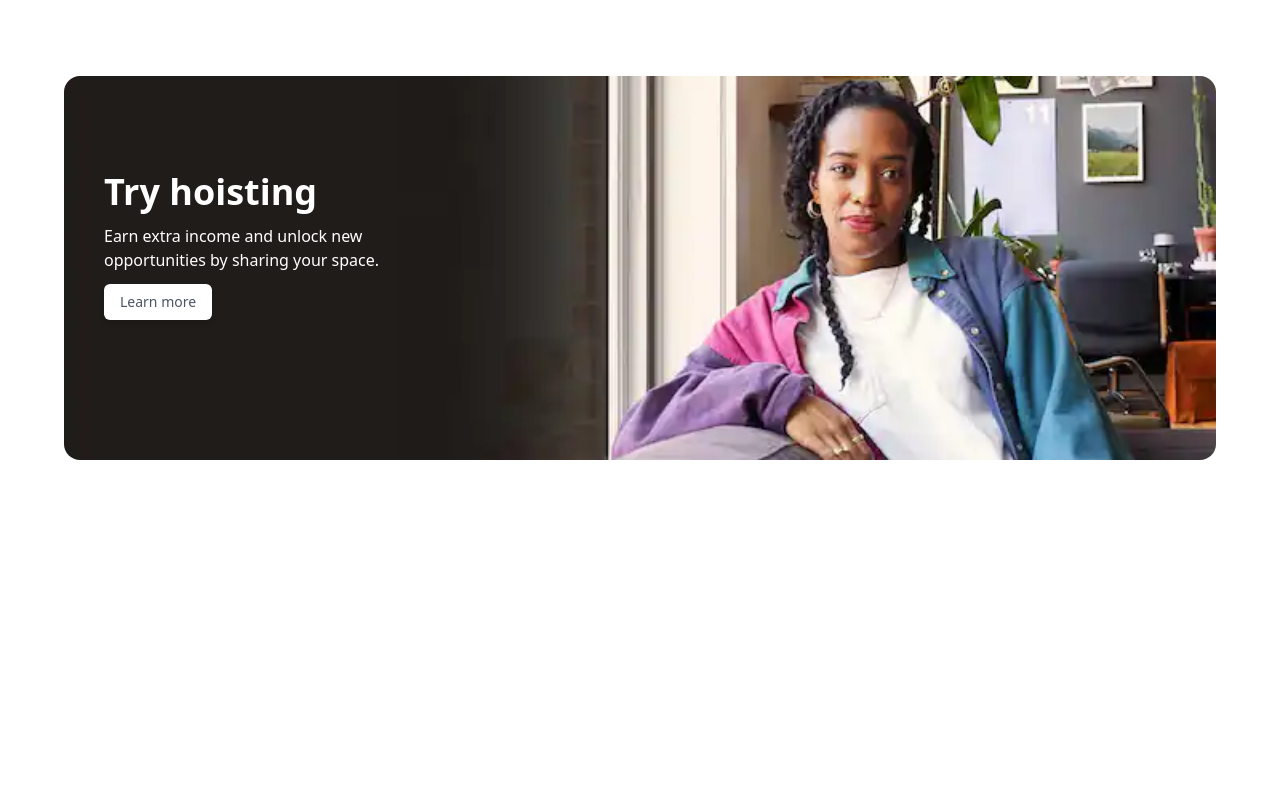
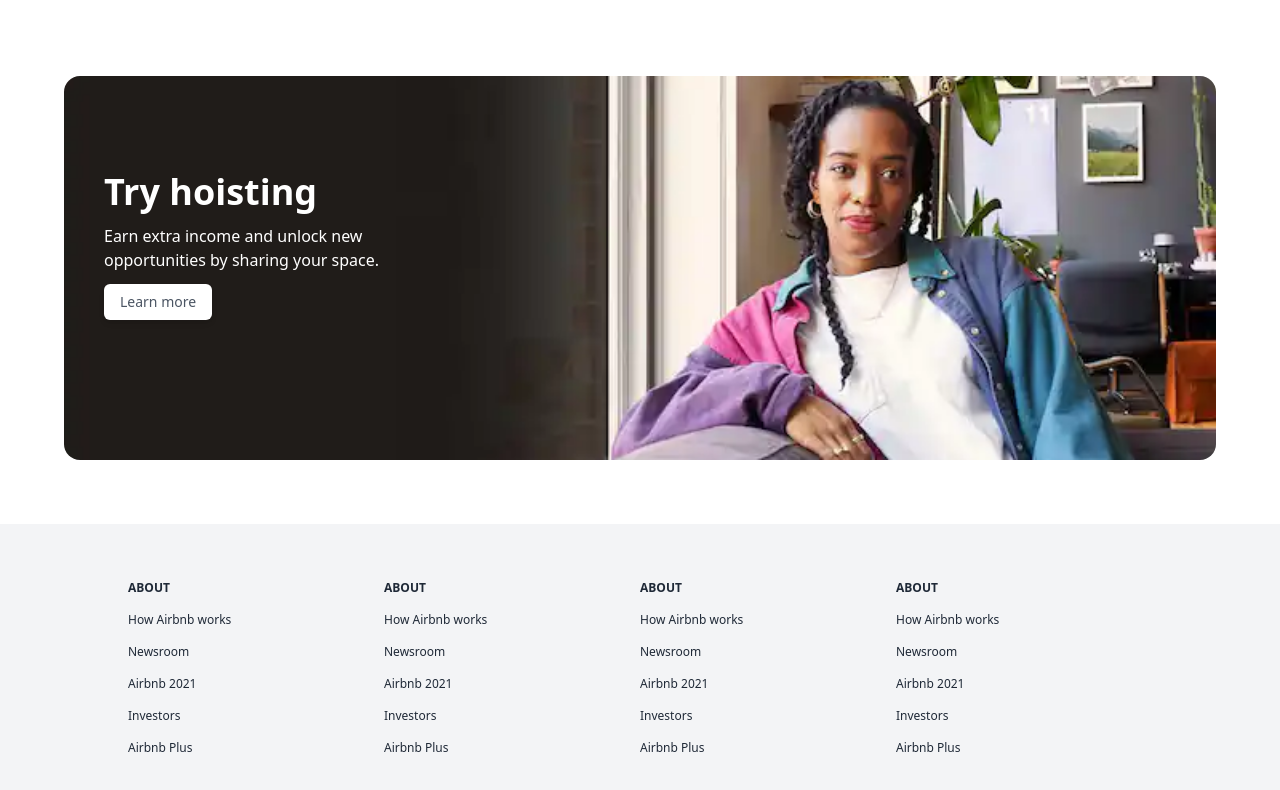
Before and after one commit to FamManh/airbnb, a Next.js app: page / in a window 1280 px wide. Shown: the part 1376-2166 px from the top of the page. Before the commit the page ends 1900 px from the top, so only its background shows below. Built offline with nearby package versions, Linux system fonts and the light colour scheme.

Commit message:
footer ui

```diff
--- /dev/null
+++ b/src/components/Footer.tsx
@@ -0,0 +1,42 @@
+import React from 'react'
+
+const Footer = () => {
+  return (
+    <div className="grid md:grid-cols-4 gap-y-10 px-32 py-14 bg-gray-100 text-gray-600">
+      <div className="space-y-4 text-xs text-gray-800">
+        <h5 className="font-bold">ABOUT</h5>
+        <p>How Airbnb works</p>
+        <p>Newsroom</p>
+        <p>Airbnb 2021</p>
+        <p>Investors</p>
+        <p>Airbnb Plus</p>
+      </div>
+      <div className="space-y-4 text-xs text-gray-800">
+        <h5 className="font-bold">ABOUT</h5>
+        <p>How Airbnb works</p>
+        <p>Newsroom</p>
+        <p>Airbnb 2021</p>
+        <p>Investors</p>
+        <p>Airbnb Plus</p>
+      </div>
+      <div className="space-y-4 text-xs text-gray-800">
+        <h5 className="font-bold">ABOUT</h5>
+        <p>How Airbnb works</p>
+        <p>Newsroom</p>
+        <p>Airbnb 2021</p>
+        <p>Investors</p>
+        <p>Airbnb Plus</p>
+      </div>
+      <div className="space-y-4 text-xs text-gray-800">
+        <h5 className="font-bold">ABOUT</h5>
+        <p>How Airbnb works</p>
+        <p>Newsroom</p>
+        <p>Airbnb 2021</p>
+        <p>Investors</p>
+        <p>Airbnb Plus</p>
+      </div>
+    </div>
+  )
+}
+
+export default Footer
--- a/src/components/Header.tsx
+++ b/src/components/Header.tsx
@@ -22,7 +22,7 @@ const Header = () => {
       </div>
       {/* Right side  */}
       <div className="flex items-center justify-end space-x-4 text-gray-500">
-        <p className="hidden md:inline-flex py-3 px-5 rounded-full hover:bg-gray-100 cursor-pointer">Become a host</p>
+        <p className="hidden lg:inline-flex py-3 px-5 rounded-full hover:bg-gray-100 cursor-pointer">Become a host</p>
         <GlobeAltIcon className="h-12 p-3 text-gray-600 hover:bg-gray-100 rounded-full cursor-pointer" />
         <div className="flex items-center space-x-2 p-2 cursor-pointer hover:shadow-lg border-2 rounded-full">
           <MenuIcon className="h-5 text-gray-600 " />
--- a/src/pages/index.tsx
+++ b/src/pages/index.tsx
@@ -8,6 +8,7 @@ import exploreData from 'data/exploreData.json'
 import liveAnywhereData from 'data/liveAnywhereData.json'
 import MediumCard from '@src/components/MediumCard'
 import LargeCard from '@src/components/LargeCard'
+import Footer from '@src/components/Footer'
 
 const largeCardData = {
   img: '/images/banner1.webp',
@@ -42,6 +43,7 @@ const Home: NextPage = () => {
           <LargeCard data={largeCardData} />
         </section>
       </main>
+      <Footer />
     </div>
   )
 }
```
